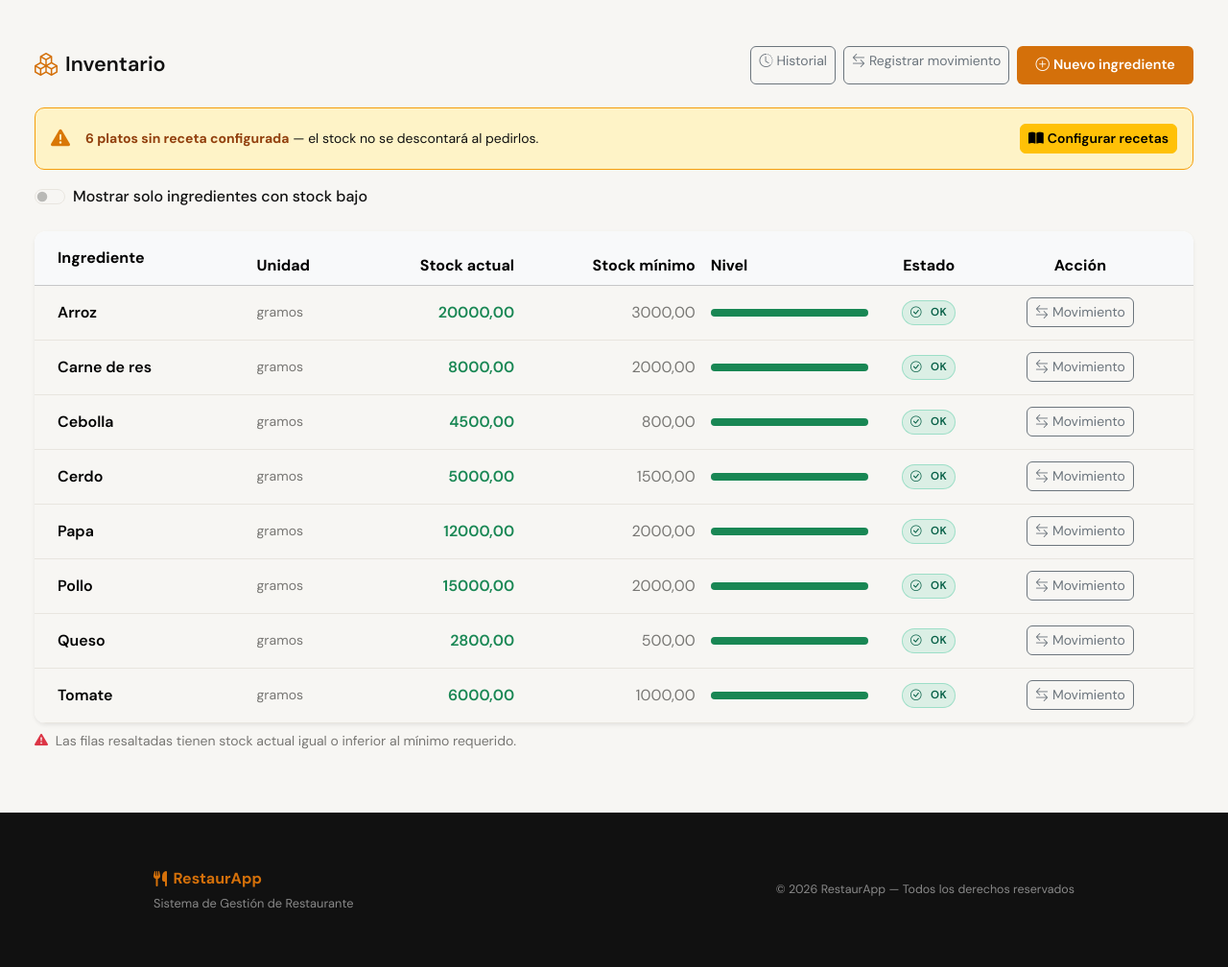
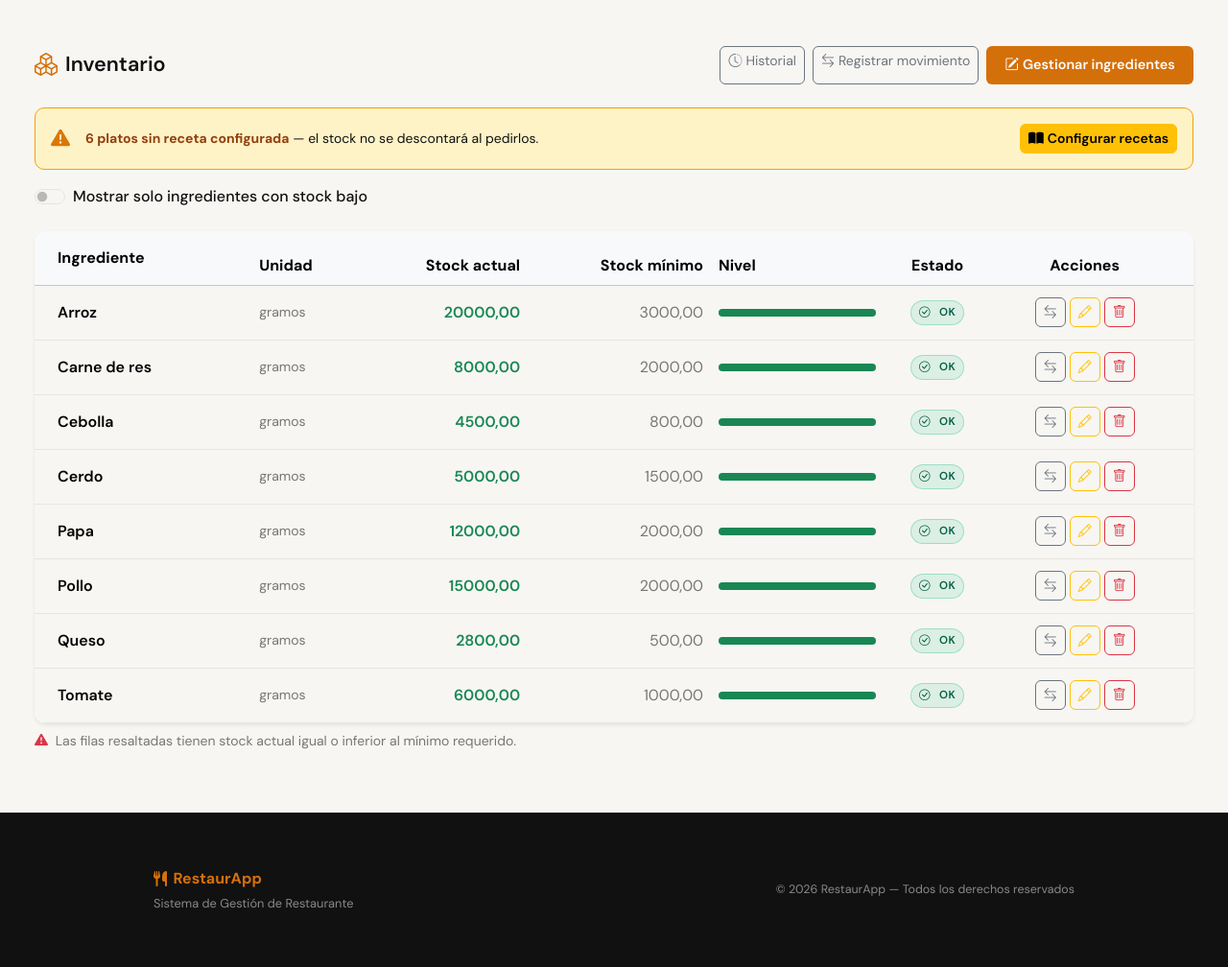
Before and after one commit to juangallardo19/SistemaDeGestionDeRestaurantes, a Django app: page /inventory/ in a window 1280 px wide. Shown: the part 77-1085 px from the top of the page at 96% size. Run offline with Django 5.2, Linux system fonts and the light colour scheme; a user stored in the database is signed in; data comes from the database, SQL or seed files in the repository; some web fonts are replaced.

Commit message:
adding new inventary

```diff
--- a/inventory/urls.py
+++ b/inventory/urls.py
@@ -7,7 +7,6 @@ app_name = 'inventory'
 urlpatterns = [
     # 'list' requerido por base.html (link Inventario en dropdown Administración)
     path('', views.lista_inventario, name='list'),
-    path('ingrediente/nuevo/', views.crear_ingrediente, name='crear_ingrediente'),
     path('movimiento/', views.registrar_movimiento, name='registrar_movimiento'),
     path('historial/', views.historial_movimientos, name='historial'),
     path('ingrediente/<int:pk>/', views.detalle_ingrediente, name='detalle_ingrediente'),
--- a/inventory/views.py
+++ b/inventory/views.py
@@ -10,7 +10,7 @@ from accounts.decorators import admin_required, mesero_required
 from accounts.email_utils import send_alerta_stock_bajo
 from menu.models import Ingrediente, Plato, PlatoIngrediente
 
-from .forms import IngredienteForm, MovimientoInventarioForm, PlatoIngredienteForm
+from .forms import MovimientoInventarioForm, PlatoIngredienteForm
 from .models import MovimientoInventario
 
 logger = logging.getLogger(__name__)
@@ -189,19 +189,6 @@ def editar_receta(request, plato_pk):
 
 
 @admin_required
-def crear_ingrediente(request):
-    form = IngredienteForm(request.POST or None)
-    if form.is_valid():
-        ingrediente = form.save()
-        messages.success(
-            request,
-            f'Ingrediente "{ingrediente.nombre}" creado correctamente.',
-        )
-        return redirect('inventory:list')
-    return render(request, 'inventory/crear_ingrediente.html', {'form': form})
-
-
-@admin_required
 def stock_por_categoria(request):
     from orders.models import DetallePedido
 
--- a/templates/inventory/lista_inventario.html
+++ b/templates/inventory/lista_inventario.html
@@ -18,8 +18,8 @@
         <i class="bi bi-arrow-left-right me-1"></i>Registrar movimiento
       </a>
       {% if user.is_admin %}
-      <a href="{% url 'inventory:crear_ingrediente' %}" class="btn btn-primary-custom btn-sm">
-        <i class="bi bi-plus-circle me-1"></i>Nuevo ingrediente
+      <a href="{% url 'menu:lista_ingredientes' %}" class="btn btn-primary-custom btn-sm">
+        <i class="bi bi-pencil-square me-1"></i>Gestionar ingredientes
       </a>
       {% endif %}
     </div>
@@ -68,7 +68,7 @@
               <th class="text-end">Stock mínimo</th>
               <th style="width:180px;">Nivel</th>
               <th class="text-center">Estado</th>
-              <th class="text-center pe-4">Acción</th>
+              <th class="text-center pe-4">Acciones</th>
             </tr>
           </thead>
           <tbody>
@@ -122,10 +122,25 @@
 
               <!-- Acción -->
               <td class="text-center pe-4">
-                <a href="{% url 'inventory:registrar_movimiento' %}?ingrediente={{ ing.pk }}"
-                   class="btn btn-sm btn-outline-secondary" title="Registrar movimiento">
-                  <i class="bi bi-arrow-left-right me-1"></i>Movimiento
-                </a>
+                <div class="d-flex gap-1 justify-content-center">
+                  <a href="{% url 'inventory:registrar_movimiento' %}?ingrediente={{ ing.pk }}"
+                     class="btn btn-sm btn-outline-secondary" title="Registrar movimiento">
+                    <i class="bi bi-arrow-left-right"></i>
+                  </a>
+                  {% if user.is_admin %}
+                  <a href="{% url 'menu:editar_ingrediente' ing.pk %}"
+                     class="btn btn-sm btn-outline-warning" title="Editar ingrediente">
+                    <i class="bi bi-pencil"></i>
+                  </a>
+                  <form method="POST" action="{% url 'menu:eliminar_ingrediente' ing.pk %}"
+                        onsubmit="return confirm('¿Desactivar «{{ ing.nombre }}»?')">
+                    {% csrf_token %}
+                    <button type="submit" class="btn btn-sm btn-outline-danger" title="Desactivar">
+                      <i class="bi bi-trash"></i>
+                    </button>
+                  </form>
+                  {% endif %}
+                </div>
               </td>
             </tr>
             {% empty %}
--- a/templates/partials/navbar.html
+++ b/templates/partials/navbar.html
@@ -78,13 +78,35 @@
                             </a>
                         </li>
                         <li>
-                            <a class="dropdown-item" href="{% url 'inventory:crear_ingrediente' %}">
+                            <a class="dropdown-item" href="{% url 'menu:lista_ingredientes' %}">
+                                <i class="fa-solid fa-carrot me-2" aria-hidden="true"></i>Ingredientes
+                            </a>
+                        </li>
+                        <li>
+                            <a class="dropdown-item" href="{% url 'menu:crear_ingrediente' %}">
                                 <i class="fa-solid fa-plus me-2" aria-hidden="true"></i>Nuevo ingrediente
                             </a>
                         </li>
+                        <li><hr class="dropdown-divider"></li>
+                        <li>
+                            <a class="dropdown-item" href="{% url 'menu:list' %}">
+                                <i class="fa-solid fa-utensils me-2" aria-hidden="true"></i>Menú / Platos
+                            </a>
+                        </li>
+                        <li>
+                            <a class="dropdown-item" href="{% url 'menu:crear_plato' %}">
+                                <i class="fa-solid fa-plus me-2" aria-hidden="true"></i>Nuevo plato
+                            </a>
+                        </li>
+                        <li>
+                            <a class="dropdown-item" href="{% url 'menu:lista_categorias' %}">
+                                <i class="fa-solid fa-tags me-2" aria-hidden="true"></i>Categorías
+                            </a>
+                        </li>
+                        <li><hr class="dropdown-divider"></li>
                         <li>
                             <a class="dropdown-item" href="{% url 'inventory:recetas' %}">
-                                <i class="fa-solid fa-book-open me-2" aria-hidden="true"></i>Recetas
+                                <i class="fa-solid fa-book-open me-2" aria-hidden="true"></i>Recetas de platos
                             </a>
                         </li>
                         <li>
```
Also changed, not shown: inventory/forms.py (+0 -26 lines), templates/inventory/crear_ingrediente.html (deleted, +0 -91 lines), templates/inventory/gestionar_recetas.html (+23 -6 lines).
